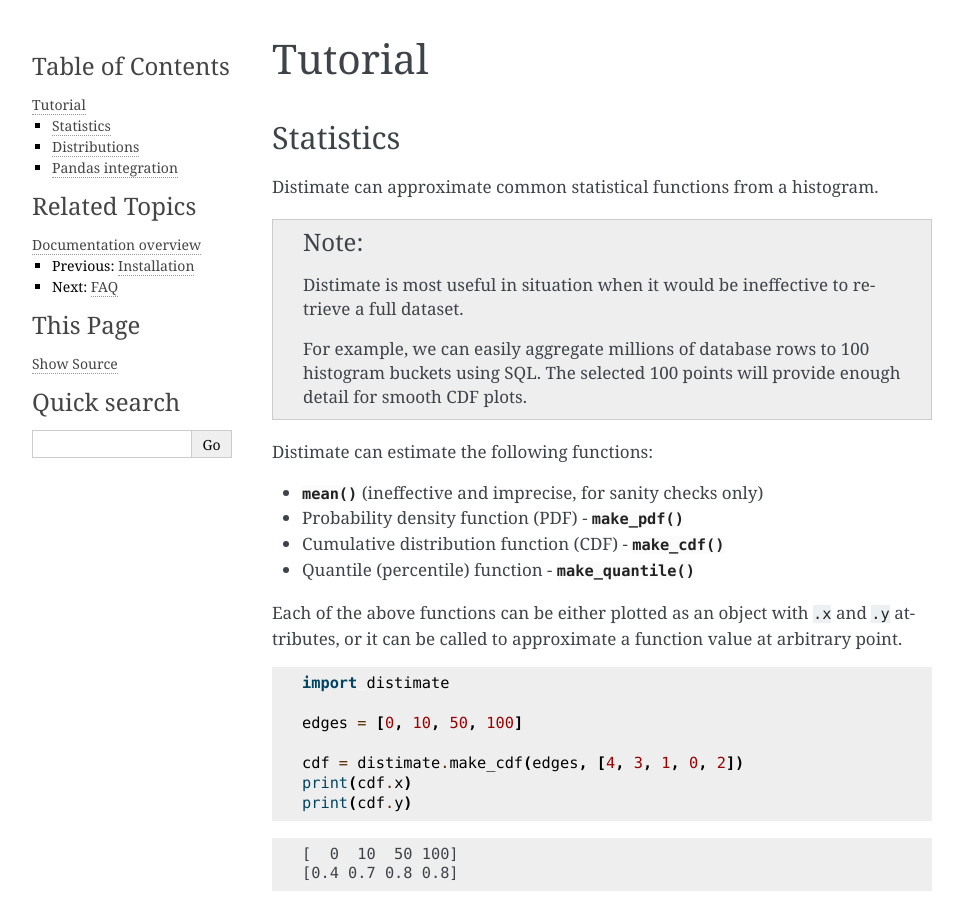
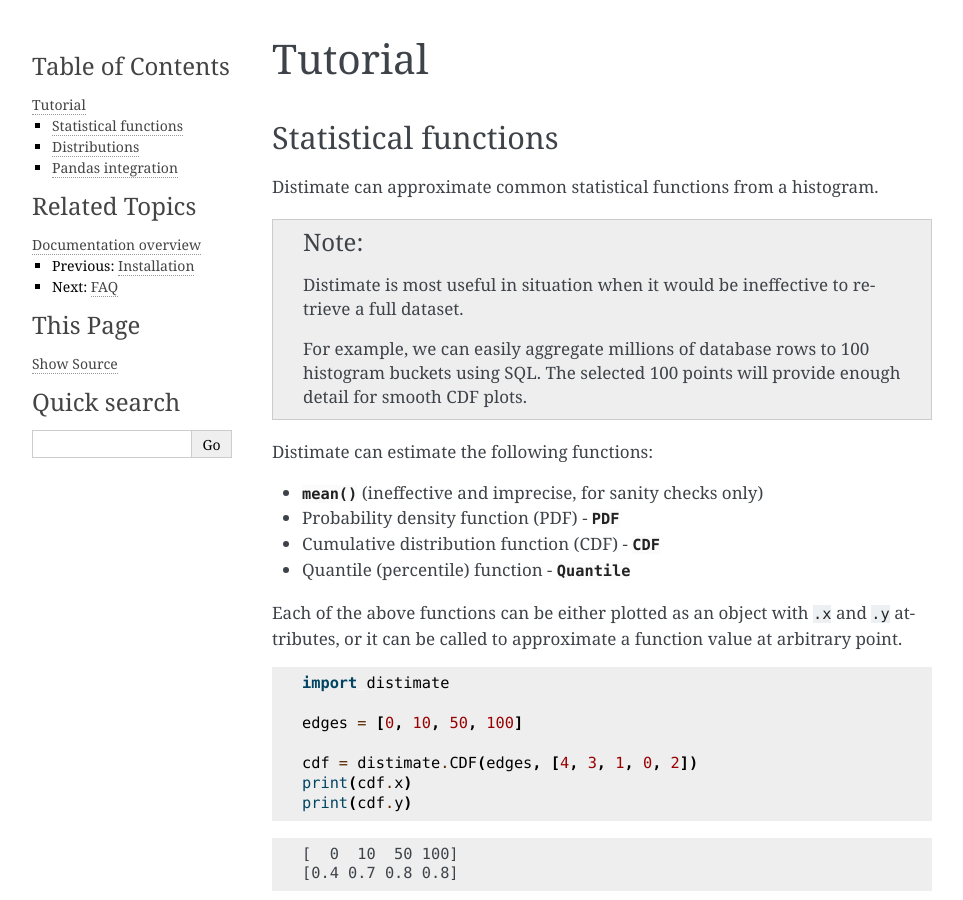
Before and after one commit to akamai/distimate, a Sphinx documentation site: the page built from docs/tutorial.rst, in a window 1280 px wide and 900 px high. Shown: the whole window, without its empty margins (148-1111 px from the left). Built offline with Sphinx 7.4.7, drawn with Linux system fonts in a browser that asks for light colours; some of the changed text lies outside the part shown.

Commit message:
Convert statistical functions to classes.

```diff
--- a/docs/tutorial.rst
+++ b/docs/tutorial.rst
@@ -2,8 +2,8 @@
 Tutorial
 ========
 
-Statistics
-----------
+Statistical functions
+---------------------
 
 Distimate can approximate common statistical functions from a histogram.
 
@@ -20,9 +20,9 @@ Distimate can approximate common statistical functions from a histogram.
 Distimate can estimate the following functions:
 
 * :func:`.mean` (ineffective and imprecise, for sanity checks only)
-* Probability density function (PDF) - :func:`.make_pdf`
-* Cumulative distribution function (CDF) - :func:`.make_cdf`
-* Quantile (percentile) function - :func:`.make_quantile`
+* Probability density function (PDF) - :class:`.PDF`
+* Cumulative distribution function (CDF) - :class:`.CDF`
+* Quantile (percentile) function - :class:`.Quantile`
 
 Each of the above functions can be either plotted as an object with ``.x`` and ``.y`` attributes,
 or it can be called to approximate a function value at arbitrary point.
@@ -33,7 +33,7 @@ or it can be called to approximate a function value at arbitrary point.
 
     edges = [0, 10, 50, 100]
 
-    cdf = distimate.make_cdf(edges, [4, 3, 1, 0, 2])
+    cdf = distimate.CDF(edges, [4, 3, 1, 0, 2])
     print(cdf.x)
     print(cdf.y)
 
@@ -104,7 +104,7 @@ In the following example, a distribution median can be anything between 10 and 5
 
 .. testcode::
 
-    quantile = distimate.make_quantile(edges, [0, 5, 0, 5, 0])
+    quantile = distimate.Quantile(edges, [0, 5, 0, 5, 0])
 
     print(quantile.x, quantile.y)
     print(quantile(0.5))
```
Also changed, not shown: docs/api.rst (+14 -6 lines), src/distimate/__init__.py (+4 -4 lines), 3 other files.
